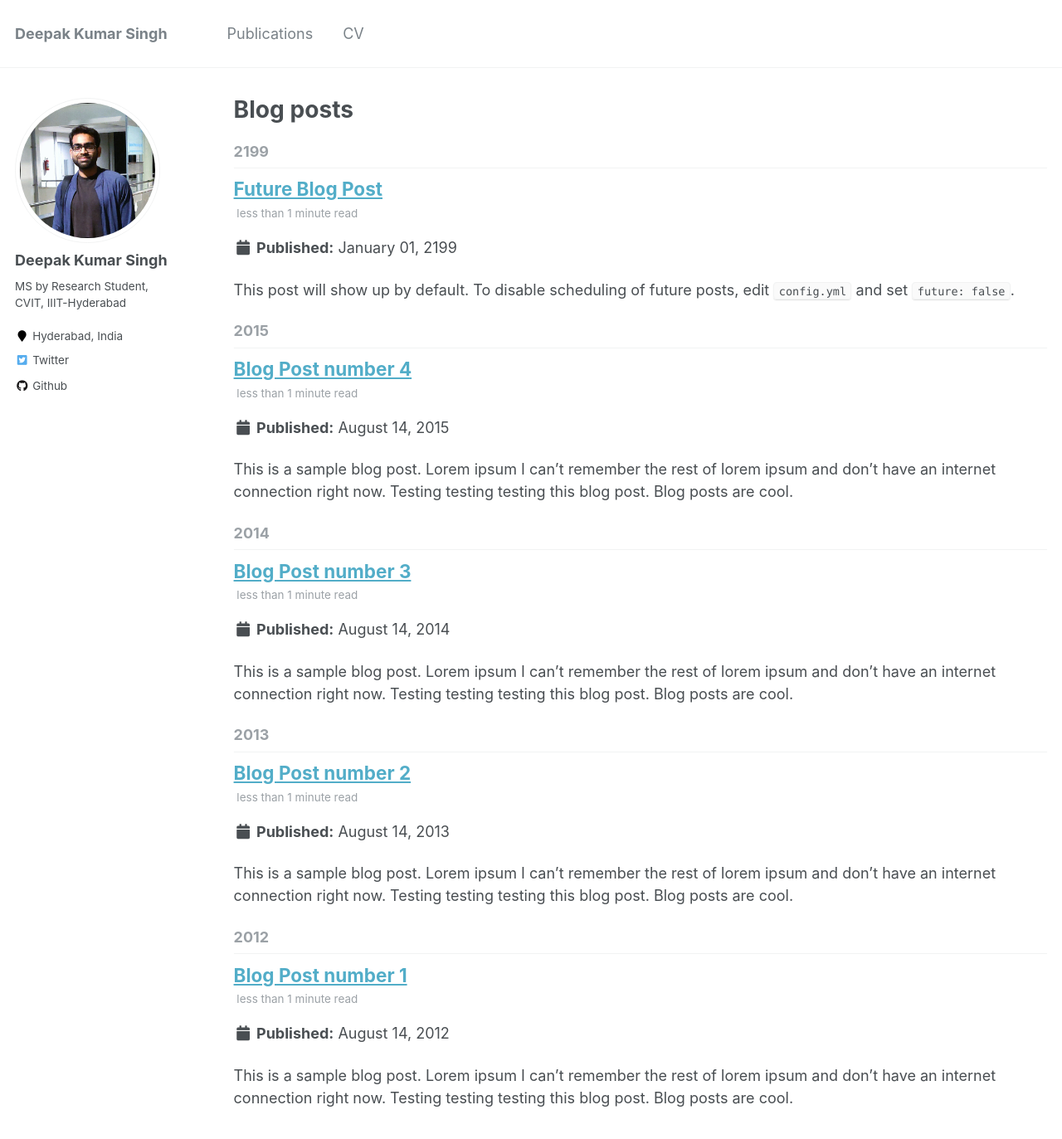
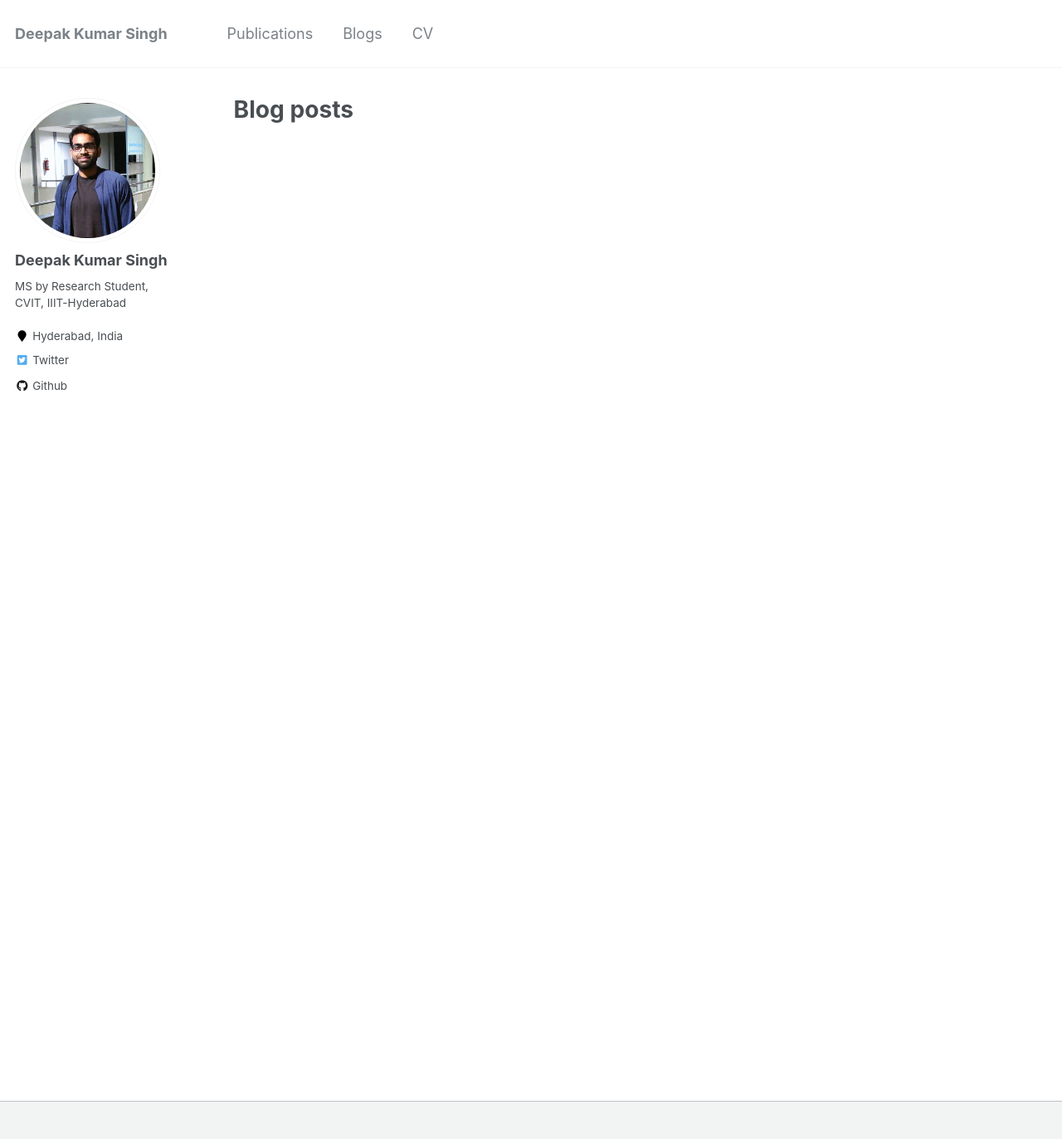
Before and after one commit to deepaksinghcv/deepakksingh.github.io, a Jekyll site: the page built from _pages/year-archive.html, in a window 1280 px wide and 1400 px high. Shown: the top 1373 px of the window at 83% size. Built offline with Jekyll 4.4.1, drawn with Linux system fonts in a browser that asks for light colours.

Commit message:
bugfix blog

```diff
--- a/_data/navigation.yml
+++ b/_data/navigation.yml
@@ -12,8 +12,8 @@ main:
   # - title: "Portfolio"
   #   url: /portfolio/
 
-  # - title: "Blog Posts"
-  #   url: /year-archive/
+  - title: "Blogs"
+    url: /year-archive/
 
   - title: "CV"
     url: /files/Deepak_CV.pdf
--- a/_includes/footer/custom.html
+++ b/_includes/footer/custom.html
@@ -1,3 +1,3 @@
 <!-- start custom footer snippets -->
-<a href="/sitemap/">Sitemap</a>
+<!-- <a href="/sitemap/">Sitemap</a> -->
 <!-- end custom footer snippets -->
--- a/_posts/2012-08-14-blog-post-1.md
+++ /dev/null
@@ -1,20 +0,0 @@
----
-title: 'Blog Post number 1'
-date: 2012-08-14
-permalink: /posts/2012/08/blog-post-1/
-tags:
-  - cool posts
-  - category1
-  - category2
----
-
-This is a sample blog post. Lorem ipsum I can't remember the rest of lorem ipsum and don't have an internet connection right now. Testing testing testing this blog post. Blog posts are cool.
-
-Headings are cool
-======
-
-You can have many headings
-======
-
-Aren't headings cool?
-------
--- a/_posts/2013-08-14-blog-post-2.md
+++ /dev/null
@@ -1,20 +0,0 @@
----
-title: 'Blog Post number 2'
-date: 2013-08-14
-permalink: /posts/2013/08/blog-post-2/
-tags:
-  - cool posts
-  - category1
-  - category2
----
-
-This is a sample blog post. Lorem ipsum I can't remember the rest of lorem ipsum and don't have an internet connection right now. Testing testing testing this blog post. Blog posts are cool.
-
-Headings are cool
-======
-
-You can have many headings
-======
-
-Aren't headings cool?
-------
--- a/_posts/2014-08-14-blog-post-3.md
+++ /dev/null
@@ -1,20 +0,0 @@
----
-title: 'Blog Post number 3'
-date: 2014-08-14
-permalink: /posts/2014/08/blog-post-3/
-tags:
-  - cool posts
-  - category1
-  - category2
----
-
-This is a sample blog post. Lorem ipsum I can't remember the rest of lorem ipsum and don't have an internet connection right now. Testing testing testing this blog post. Blog posts are cool.
-
-Headings are cool
-======
-
-You can have many headings
-======
-
-Aren't headings cool?
-------
--- a/_posts/2199-01-01-future-post.md
+++ /dev/null
@@ -1,11 +0,0 @@
----
-title: 'Future Blog Post'
-date: 2199-01-01
-permalink: /posts/2012/08/blog-post-4/
-tags:
-  - cool posts
-  - category1
-  - category2
----
-
-This post will show up by default. To disable scheduling of future posts, edit `config.yml` and set `future: false`.
```
Also changed, not shown: _posts/2015-08-14-blog-post-4.md (deleted, +0 -20 lines), _posts/soon.md (added, +9 -0 lines), _publications/soon.md (+1 -1 lines).
